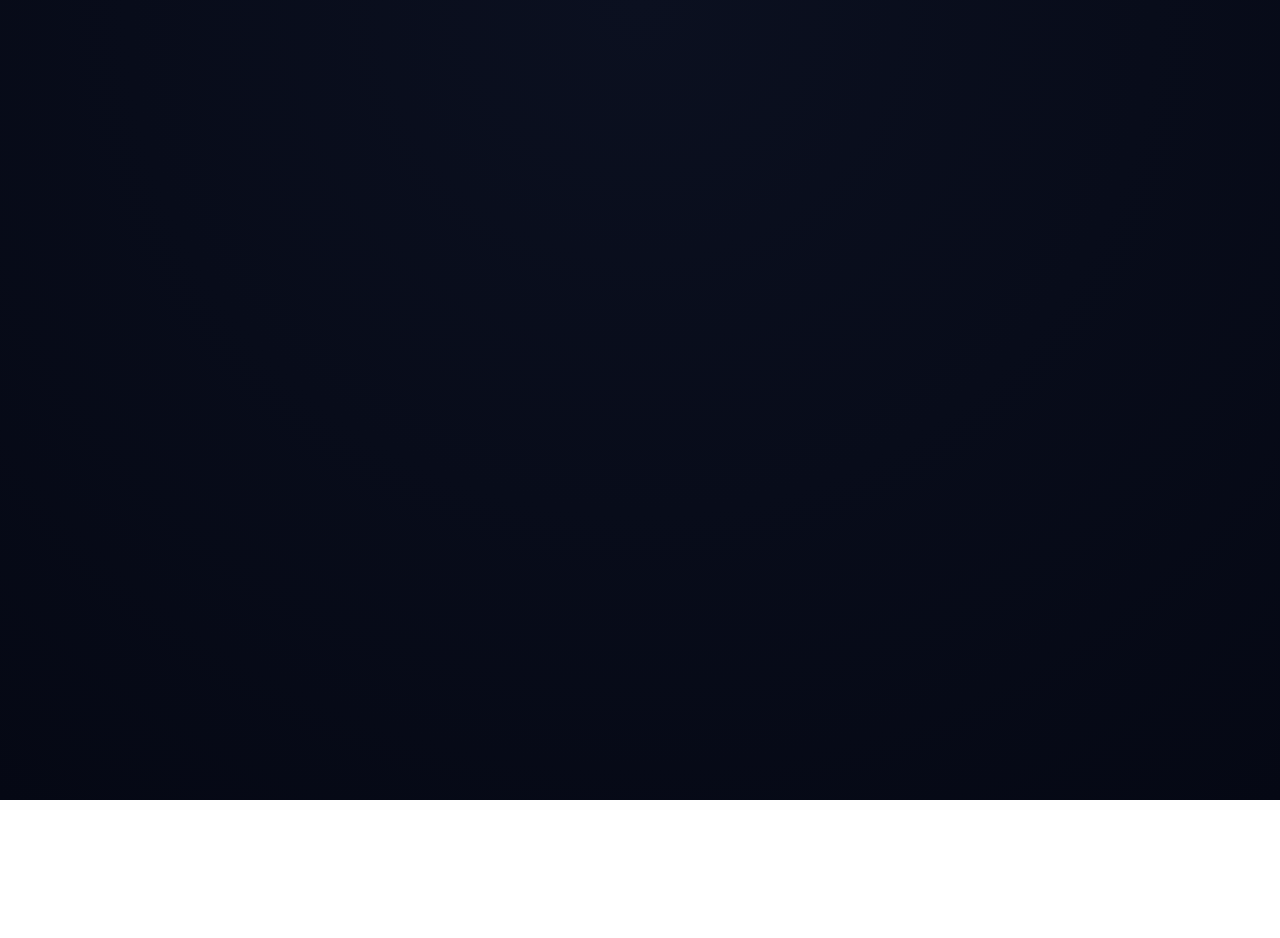
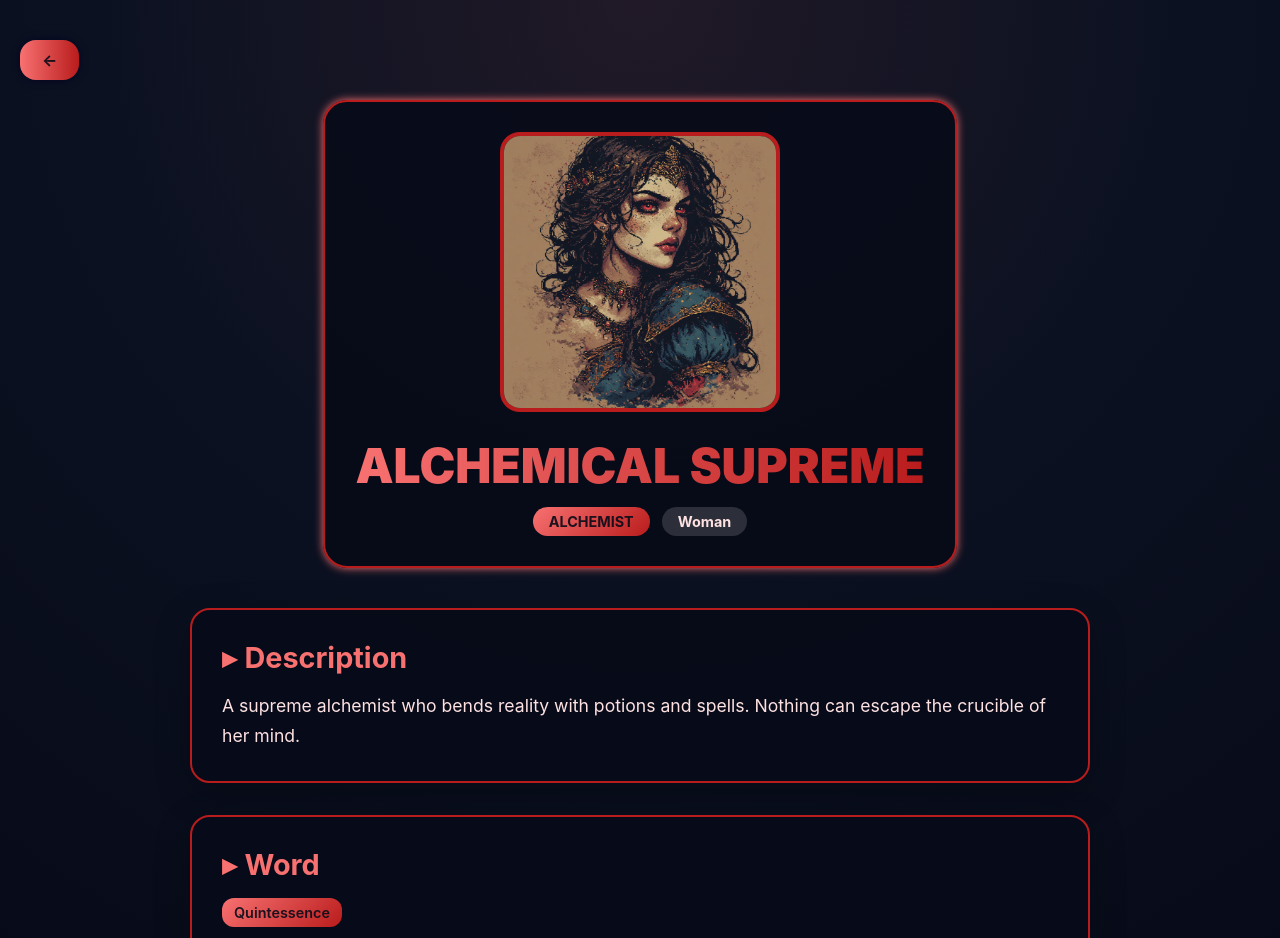
Before and after one commit to everidiy/Zinland-Wiki-Site, a React (Vite) app: page /bosses/alchemist in a window 1280 px wide. Before the commit this address had no page. Shown: the top 938 px of the page. Before the commit the page ends 800 px from the top, so only its background shows below. Built offline with nearby package versions, Linux system fonts and the light colour scheme.

Commit message:
add bosses' pages

```diff
--- a/src/App.jsx
+++ b/src/App.jsx
@@ -6,6 +6,7 @@ import Heroes from './components/Heroes';
 import Bosses from './components/Bosses';
 import HeroesSphere from './components/HeroesSphere';
 import Hero from './components/Hero';
+import Boss from './components/Boss';
 
 import './App.css'
 import Title from './components/Title';
@@ -44,6 +45,10 @@ function App() {
           <Route path="/heroes/:pers" element={
             <Hero />
           }></Route>
+
+          <Route path="/bosses/:pers" element={
+            <Boss />
+          }></Route>
         </Routes>
       </div>
   );
--- /dev/null
+++ b/src/components/Boss.jsx
@@ -0,0 +1,50 @@
+import { Link } from 'react-router-dom';
+import bossesData from '../data/bosses.json';
+import '../styles/BossPage.css';
+
+export default function Boss() {
+    const nameParam = window.location.pathname.split("/").pop(); // получаем имя босса из URL
+    const bossData = bossesData.find(b => b.pers.toLowerCase() === nameParam.toLowerCase());
+
+    if (!bossData) return <div className="boss-notfound">Boss not found!</div>;
+
+    const { name, sex, desc, img, word } = bossData;
+
+    return (
+        <div className="boss-page boss">
+            <Link to="/bosses" className="back-btn-boss">←</Link>
+
+            <header className="boss-header">
+                <img className="boss-image" src={img} alt={name} />
+                <div className="boss-info">
+                    <h1 className="boss-name">{name}</h1>
+                    <div className="boss-meta">
+                        <span className="boss-class">{nameParam}</span>
+                        <span className="boss-sex">{sex}</span>
+                    </div>
+                </div>
+            </header>
+
+            <main className="boss-body">
+
+                <section className="boss-section">
+                    <h2>Description</h2>
+                    <p>{desc}</p>
+                </section>
+
+                <section className="boss-section">
+                    <h2>Word</h2>
+                    <div className="boss-words">
+                        {word && word.length > 0 ? (
+                                <span className="word-badge-boss">
+                                    {word.charAt(0).toUpperCase() + word.slice(1).toLowerCase()}
+                                </span>
+                        ) : (
+                            "No word yet!"
+                        )}
+                    </div>
+                </section>
+            </main>
+        </div>
+    );
+}
--- a/src/components/Hero.jsx
+++ b/src/components/Hero.jsx
@@ -2,7 +2,7 @@ import { useParams, Link } from 'react-router-dom';
 import heroesData from '../data/heroes.json';
 import '../styles/HeroPage.css';
 
-export default function Pers() {
+export default function Hero() {
     const { pers } = useParams();
     const hero = heroesData.find(h => h.pers.toLowerCase() === pers.toLowerCase());
 
@@ -12,7 +12,7 @@ export default function Pers() {
 
     return (
         <div className={`pers-page ${pers.toLowerCase()}`}>
-            <Link to="/heroes" className="back-btn">← Back to Heroes</Link>
+            <Link to="/heroes" className="back-btn">←</Link>
 
             <header className="pers-header">
                 <img className="pers-image" src={img} alt={name} />
--- /dev/null
+++ b/src/styles/BossPage.css
@@ -0,0 +1,168 @@
+:root {
+    --boss-bg: rgba(7,11,24,0.9);
+    --boss-border: #b91c1c;
+    --boss-text: #fee2e2;
+    --boss-accent: #f87171;
+}
+
+.boss-page {
+    min-height: 100vh;
+    padding: 40px 20px;
+    display: flex;
+    flex-direction: column;
+    align-items: center;
+    background:
+        radial-gradient(circle at top, rgba(220, 38, 38, 0.08), transparent 45%),
+        radial-gradient(circle at top, #111827 0%, #0b1020 55%, #070b18 100%);
+    color: var(--boss-text);
+    font-family: 'Inter', sans-serif;
+    overflow-x: hidden;
+    animation: fadeIn 0.6s ease forwards;
+}
+
+.back-btn-boss {
+    align-self: flex-start;
+    margin-bottom: 20px;
+    padding: 10px 22px;
+    border-radius: 16px;
+    background: linear-gradient(90deg, var(--boss-accent), var(--boss-border));
+    color: var(--boss-bg);
+    font-weight: 700;
+    text-decoration: none;
+    transition: all 0.3s ease;
+    box-shadow: 0 0 8px rgba(0,0,35,0.85);
+}
+
+.back-btn:hover {
+    transform: translateY(-2px);
+}
+
+.boss-header {
+    display: flex;
+    flex-wrap: wrap;
+    flex-direction: column;
+    gap: 24px;
+    align-items: center;
+    justify-content: center;
+    margin-bottom: 40px;
+    padding: 30px;
+    background: var(--boss-bg);
+    border: 2px solid var(--boss-border);
+    border-radius: 24px;
+    box-shadow: 0 0 8px var(--boss-accent);
+}
+
+.boss-image {
+    width: 280px;
+    height: 280px;
+    object-fit: cover;
+    border-radius: 20px;
+    border: 4px solid var(--boss-border);
+    transition: transform 0.4s ease, box-shadow 0.3s ease;
+}
+
+.boss-name {
+    font-size: clamp(2rem,5vw,3rem);
+    font-weight: 900;
+    background: linear-gradient(90deg, var(--boss-accent), var(--boss-border));
+    -webkit-background-clip: text;
+    -webkit-text-fill-color: transparent;
+    margin-bottom: 12px;
+}
+
+.boss-meta {
+    display: flex;
+    gap: 12px;
+    flex-wrap: wrap;
+    justify-content: center;
+}
+
+.boss-class {
+    padding: 6px 16px;
+    border-radius: 20px;
+    font-weight: 700;
+    text-transform: uppercase;
+    font-size: 0.9rem;
+    background: linear-gradient(135deg, var(--boss-accent), var(--boss-border));
+    color: var(--boss-bg);
+}
+
+.boss-sex {
+    padding: 6px 16px;
+    border-radius: 20px;
+    font-weight: 700;
+    font-size: 0.9rem;
+    background: rgba(255,255,255,0.15);
+    color: var(--boss-text);
+}
+
+.boss-body {
+    display: flex;
+    flex-direction: column;
+    gap: 32px;
+    width: 100%;
+    max-width: 900px;
+}
+
+.boss-section {
+    background: var(--boss-bg);
+    border: 2px solid var(--boss-border);
+    border-radius: 20px;
+    padding: 30px;
+    box-shadow: 0 10px 35px rgba(0,0,0,0.25);
+}
+
+.boss-section h2 {
+    font-size: clamp(1.5rem,4vw,1.8rem);
+    color: var(--boss-accent);
+    margin-bottom: 16px;
+}
+
+.boss-section h2::before {
+    content: "▸";
+    margin-right: 8px;
+    color: var(--boss-accent);
+}
+
+.boss-section p {
+    font-size: clamp(1rem,2.5vw,1.1rem);
+    line-height: 1.7;
+    color: var(--boss-text);
+}
+
+.boss-words {
+    display: flex;
+    flex-wrap: wrap;
+    gap: 10px;
+    margin-top: 12px;
+}
+
+.word-badge-boss {
+    background: linear-gradient(135deg, var(--boss-accent), var(--boss-border));
+    color: var(--boss-bg);
+    padding: 6px 12px;
+    border-radius: 12px;
+    font-weight: 600;
+    font-size: 0.9rem;
+}
+
+.boss-notfound {
+    min-height: 60vh;
+    display: flex;
+    justify-content: center;
+    align-items: center;
+    font-size: 1.5rem;
+    color: #ef4444;
+}
+
+@media (max-width: 768px) {
+    .boss-image { width: 220px; height: 220px; }
+    .boss-name { text-align: center; }
+    .boss-meta { justify-content: center; }
+}
+
+@media (max-width: 480px) {
+    .boss-image { width: 180px; height: 180px; }
+    .boss-section { padding: 20px; }
+    .word-badge { padding: 4px 10px; font-size: 0.8rem; }
+}
--- a/src/styles/Bosses.css
+++ b/src/styles/Bosses.css
@@ -8,7 +8,7 @@
         radial-gradient(circle at top, #111827 0%, #0b1020 55%, #070b18 100%);
 }
 
-.bosses-page button a {
+.bosses-page button a, .bosses-page a {
     text-decoration: none;
     color: inherit;
 }
@@ -91,12 +91,6 @@
     align-items: center;
 }
 
-.boss-card:hover {
-    transform: translateY(-10px);
-    border-color: rgba(220, 38, 38, 0.6);
-    box-shadow: 0 25px 55px rgba(0,0,0,0.6), 0 0 30px rgba(220,38,38,0.25);
-}
-
 .boss-card-header {
     display: flex;
     flex-direction: column;
@@ -112,11 +106,6 @@
     border: 2px solid rgba(220, 38, 38, 0.6);
     box-shadow: 0 10px 35px rgba(0,0,0,0.7), 0 0 25px rgba(58,9,9,0.35);
     transition: 0.3s ease;
-}
-
-.boss-card:hover .boss-card-header img {
-    transform: scale(1.02);
-    box-shadow: 0 10px 35px rgba(0,0,0,0.7), 0 0 25px rgba(220,38,38,0.35);
 }
 
 /* Badge */
--- a/src/styles/Heroes.css
+++ b/src/styles/Heroes.css
@@ -93,12 +93,6 @@
 
 }
 
-.hero-card:hover {
-    transform: translateY(-10px);
-    border-color: rgba(16, 185, 129, 0.6);
-    box-shadow: 0 25px 55px rgba(0,0,0,0.6), 0 0 30px rgba(16,185,129,0.25);
-}
-
 .hero-card-header {
     display: flex;
     flex-direction: column;
```
Also changed, not shown: src/App.css (+0 -10 lines), src/components/Bosses.jsx (+6 -75 lines), src/styles/Characters.css (+51 -81 lines), src/styles/HeroPage.css (+63 -63 lines).
